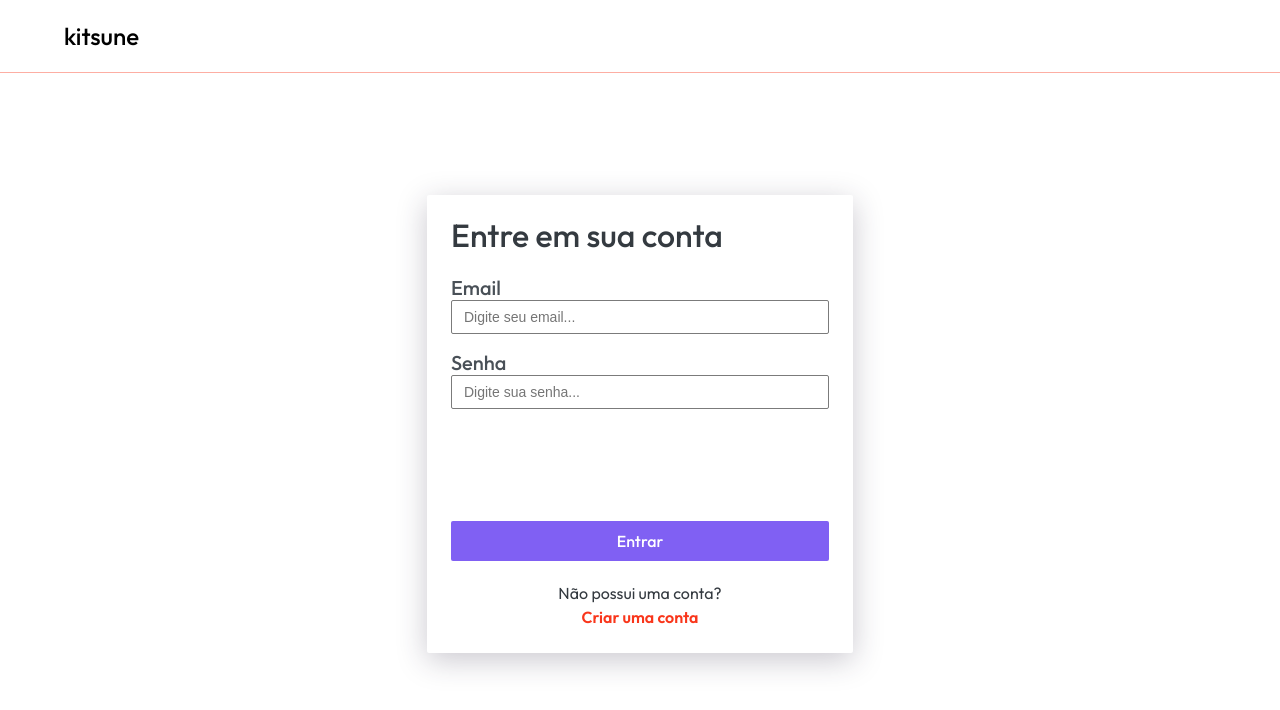
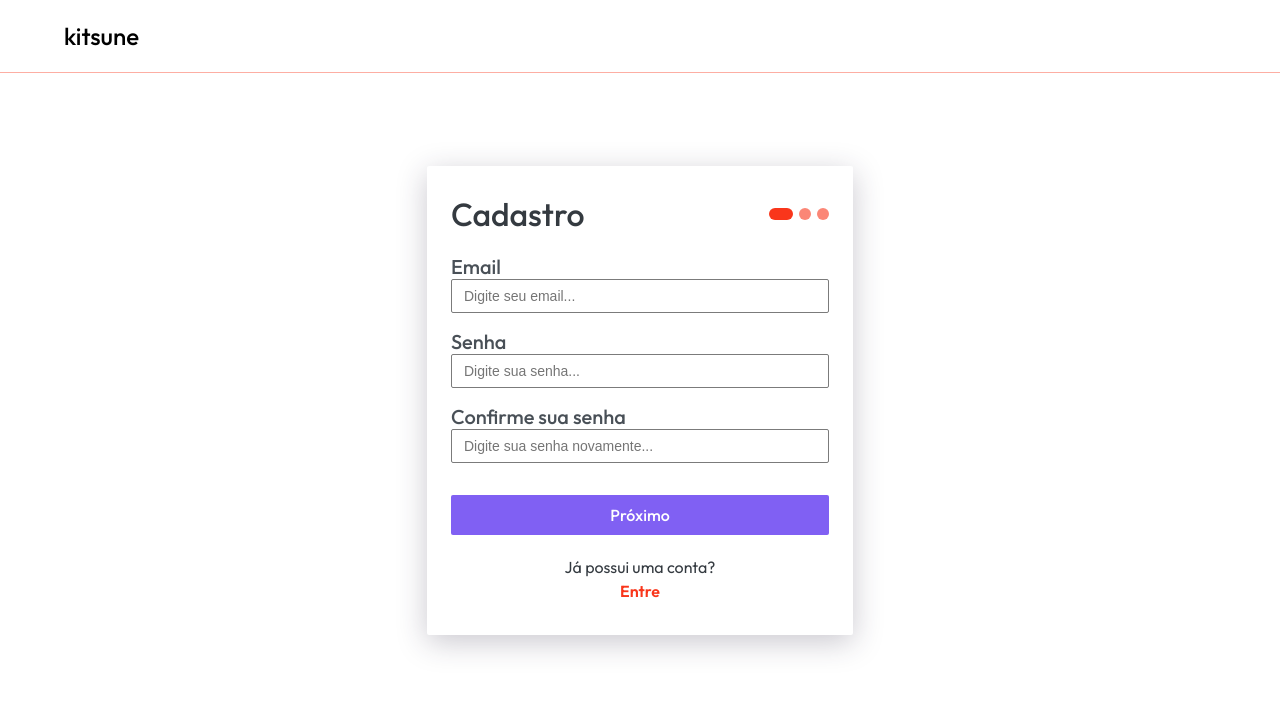
Before and after one commit to hibisco-enterprise/dashboard, a React (Create React App) app in the folder dashboard-hospital/: page / in a window 1280 px wide. Shown: the top 710 px of the page. Built offline with nearby package versions, Linux system fonts and the light colour scheme.

Commit message:
First step of sign up page

```diff
--- a/dashboard-hospital/src/App.js
+++ b/dashboard-hospital/src/App.js
@@ -1,12 +1,13 @@
 import React from "react"
 import Login from "./pages/Login"
+import SignUp from "./pages/SignUp"
 
 import './assets/css/reset.css';
 import './assets/css/style.css';
 
 function App() {
     return ( <>
-        <Login/>
+        <SignUp/>
         </>
     );
 }
--- a/dashboard-hospital/src/assets/css/style.css
+++ b/dashboard-hospital/src/assets/css/style.css
@@ -11,6 +11,7 @@ a {
     align-items: center;
     height: 72px;
     padding-left: 64px;
+    z-index: 999 !important;
 }
 
 .title {
@@ -30,11 +31,11 @@ a {
     display: flex;
     align-items: center;
     justify-content: center;
-    height: calc(100vh - 49px - 49px);
+    height: calc(100vh - 73px - 73px);
 }
 
 .card {
-    padding: 24px 24px;
+    padding: 32px 24px;
     background: white;
     box-shadow: 0px 7px 30px rgba(43, 37, 63, 0.25);
     border-radius: 2px;
@@ -103,9 +104,50 @@ a {
     cursor: pointer;
 }
 
-@media (max-height: 700px) {
+.card .horizontal{
+    display: flex;
+    flex-direction: row;
+    justify-content: space-between;
+    align-items: center;
+    margin-bottom: 24px;
+}
+
+.card .horizontal h1{
+    margin-bottom: 0;
+}
+
+.steps{
+    display: flex;
+    flex-direction: row;
+    align-items: center;
+}
+
+.steps .step{
+    border-radius: 100px;
+    margin-left: 6px;
+    height: 12px;
+    width: 12px;
+    background-color: rgba(249, 54, 27, 0.6);
+}
+
+.steps .currentStep{
+    width: 24px;
+    background-color: #F9361B;
+}
+
+#btnNextSignUpStep1{
+    height: 40px;
+    margin-top: 32px;
+    margin-bottom: 20px;
+}
+
+/* @media (max-height: 700px) {
     .inicialBar{
         height: 48px;
+    }
+
+    .container{
+        height: calc(100vh - 49px - 49px);
     }
 
     .card h1{
@@ -136,4 +178,4 @@ a {
     .card p{
         font-size: 14px;
     }
-}
+} */
--- /dev/null
+++ b/dashboard-hospital/src/pages/SignUp.jsx
@@ -0,0 +1,48 @@
+import React from "react";
+import BottomBar from "../components/BottomBar";
+import TopBar from "../components/TopBar";
+import CardInput from "../components/CardInput";
+import CardButton from "../components/CardButton";
+
+function SignUp(){
+    return(
+        <>
+            <TopBar/>
+
+            <div className="container">
+                <div className="card">
+                    <div className="horizontal">
+                        <h1>Cadastro</h1>
+                        <div className="steps">
+                            <div className="step currentStep"/>
+                            <div className="step"/>
+                            <div className="step"/>
+                        </div>
+                    </div>
+                    <CardInput
+                        id="txtEmailSignUp"
+                        label="Email"
+                        placeholder="Digite seu email..."
+                    />
+                    <CardInput
+                        id="txtPasswordSignUp"
+                        label="Senha"
+                        placeholder="Digite sua senha..."
+                    />
+                    <CardInput
+                        id="txtConfirmPasswordSignUp"
+                        label="Confirme sua senha"
+                        placeholder="Digite sua senha novamente..."
+                    />
+                    <CardButton label="Próximo" id="btnNextSignUpStep1"/>
+                    <p>Já possui uma conta?</p>
+                    <p><a href="">Entre</a></p>
+                </div>
+            </div>
+
+            <BottomBar/>
+        </>
+    );
+}
+
+export default SignUp;
```
